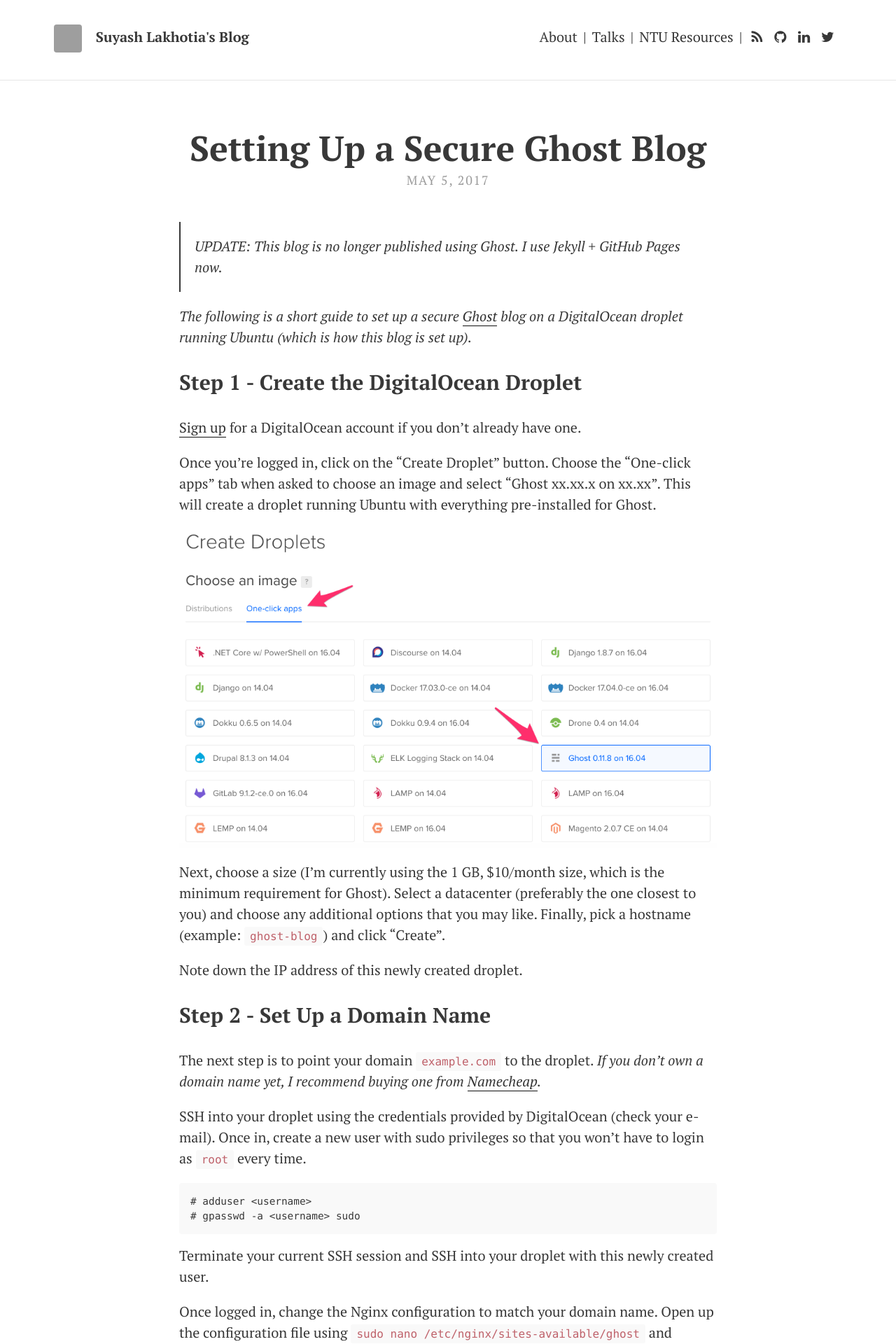
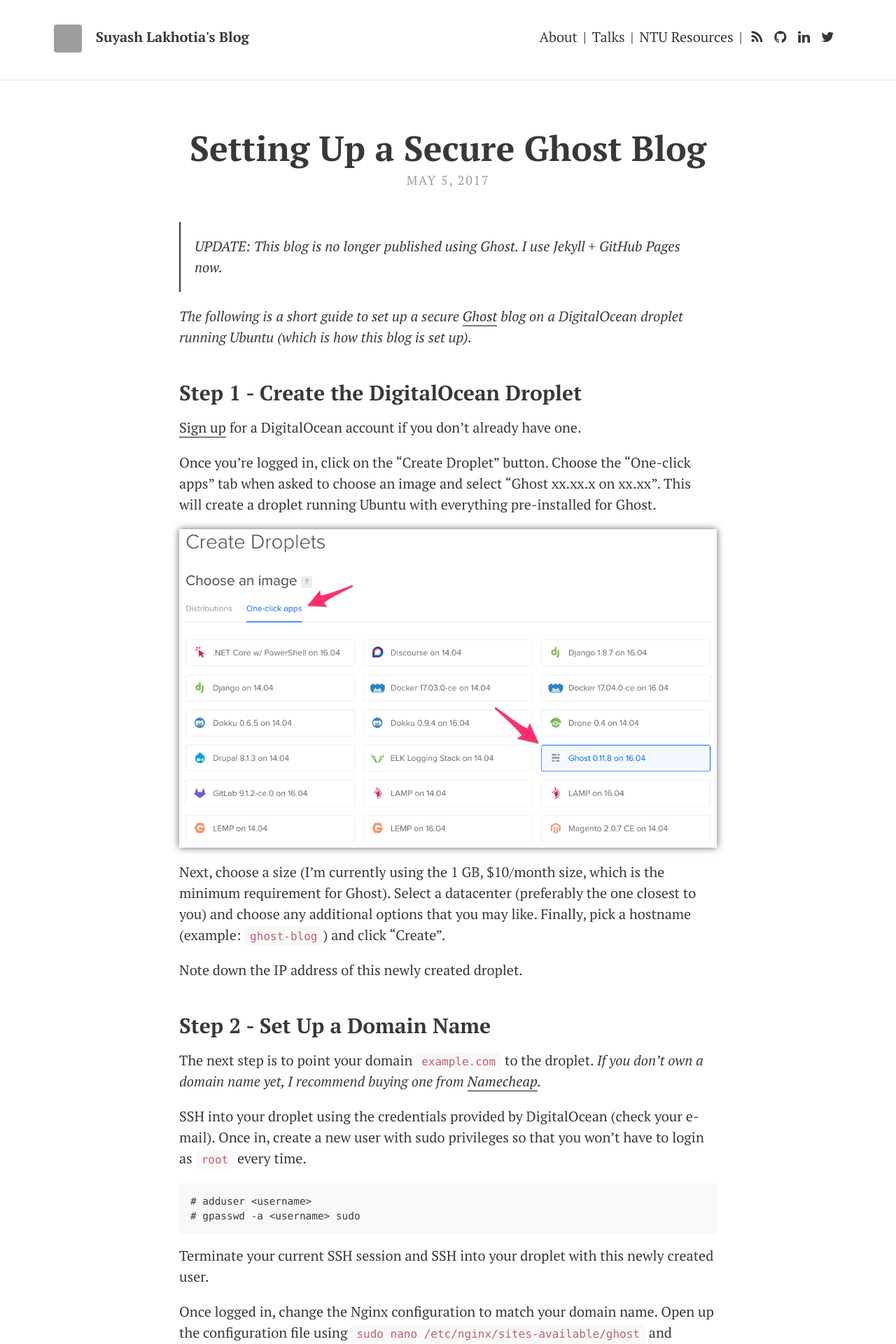
Before and after one commit to SuyashLakhotia/blog, a Jekyll site: the page built from _posts/2017-05-05-setting-up-a-secure-ghost-blog.md, in a window 1280 px wide. Shown: the top 1920 px of the page at 70% size. Built offline with Jekyll 4.4.1, drawn with Linux system fonts in a browser that asks for light colours; nearby versions of some CDN libraries; grey boxes are pictures that could not be loaded.

Commit message:
Modified CSS

```diff
--- a/_sass/base/_global.scss
+++ b/_sass/base/_global.scss
@@ -27,7 +27,7 @@
 h6 {
     font-family: $font-family-headings;
     line-height: 1.3;
-    margin: 1em 0;
+    margin: 1.5em 0 0.5em 0;
     a {
         color: $text-color;
     }
@@ -219,6 +219,10 @@
     margin-left: 3%;
 }
 
+.post-content img:not(.emoji) {
+    box-shadow: 0 0 10px rgba(0, 0, 0, 0.6);
+}
+
 .image-center {
     display: block;
     margin: auto;
```
